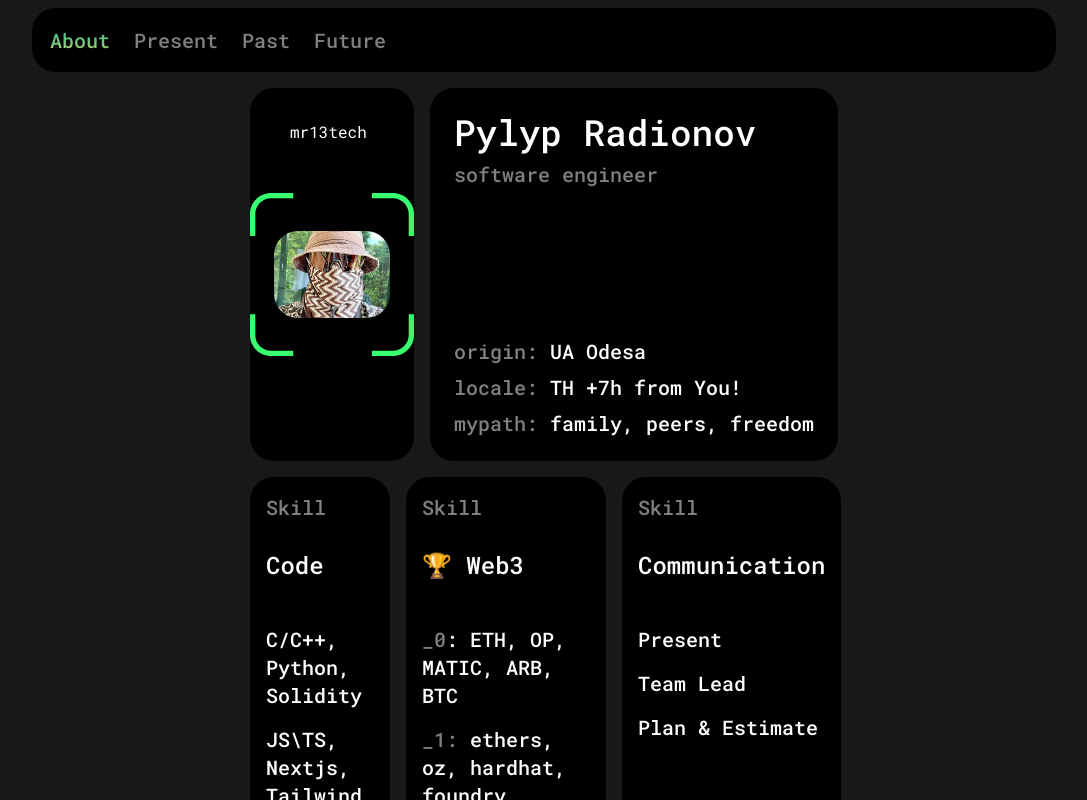
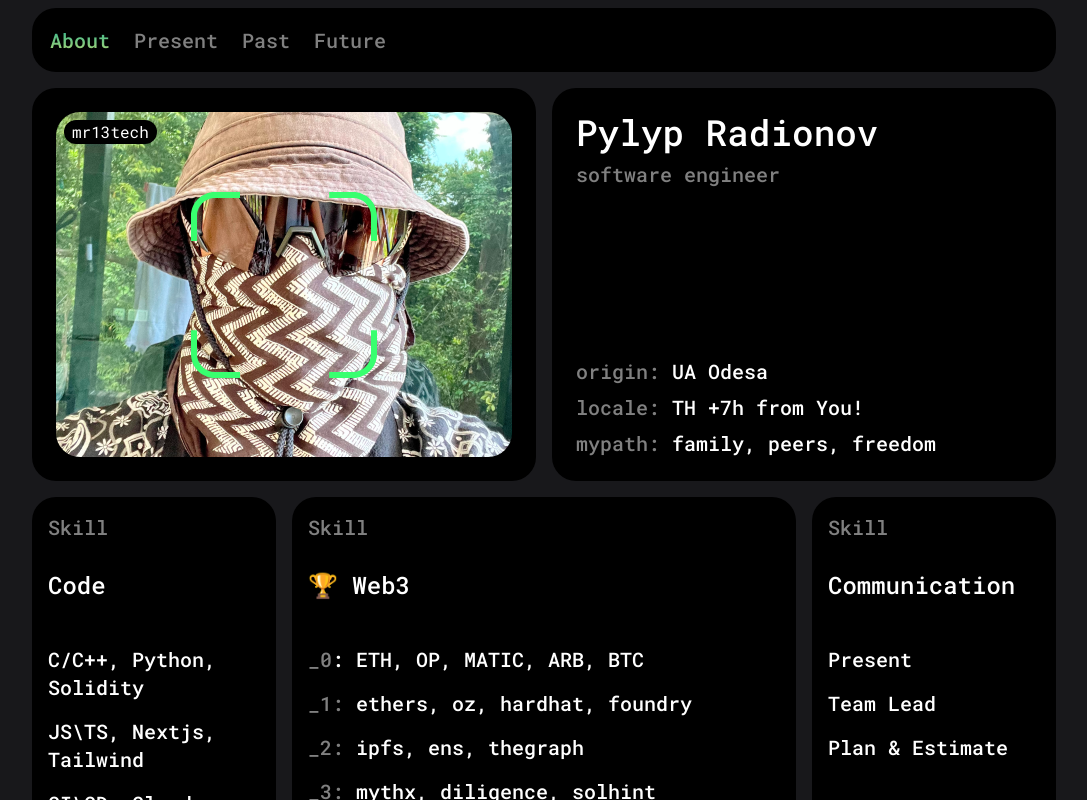
Before and after one commit to mr13tech/www, a Next.js app: page / in a window 1280 px wide. Shown: the top 800 px of the page, without its empty margins (96-1183 px from the left). Built offline with nearby package versions, Linux system fonts and the light colour scheme.

Commit message:
fix max w on about.

```diff
--- a/components/about.tsx
+++ b/components/about.tsx
@@ -5,7 +5,7 @@ import { getTimeDiffLabel } from '@/utils/timeDiff'
 
 export const About = () => {
   return (
-    <div className='flex w-full max-w-[588px] flex-col gap-4'>
+    <div className='flex w-full max-w-[588px] flex-col gap-4 lg:max-w-[1024px]'>
       <div className='flex flex-col gap-4 lg:flex-row'>
         {avatar}
         {personal}
```
